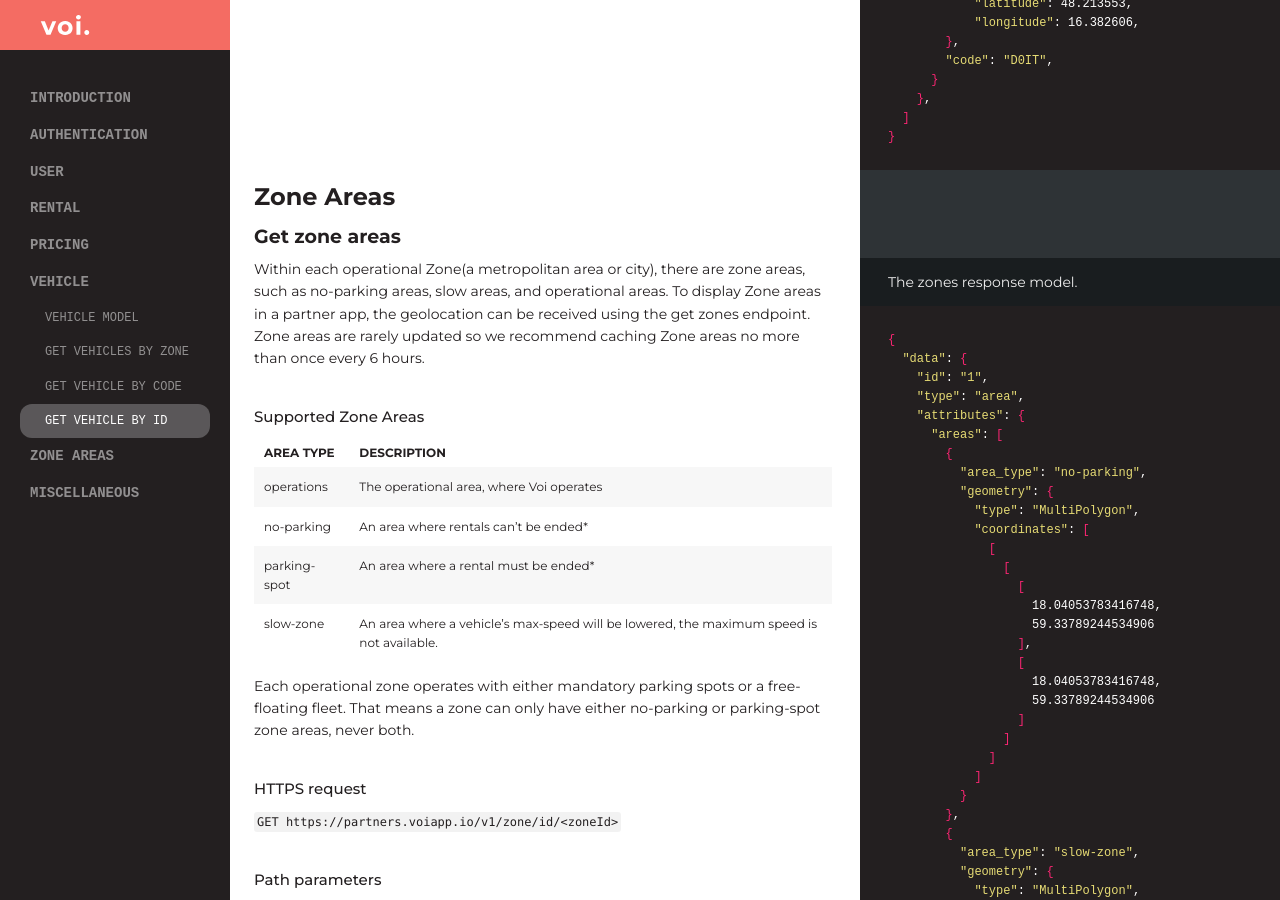
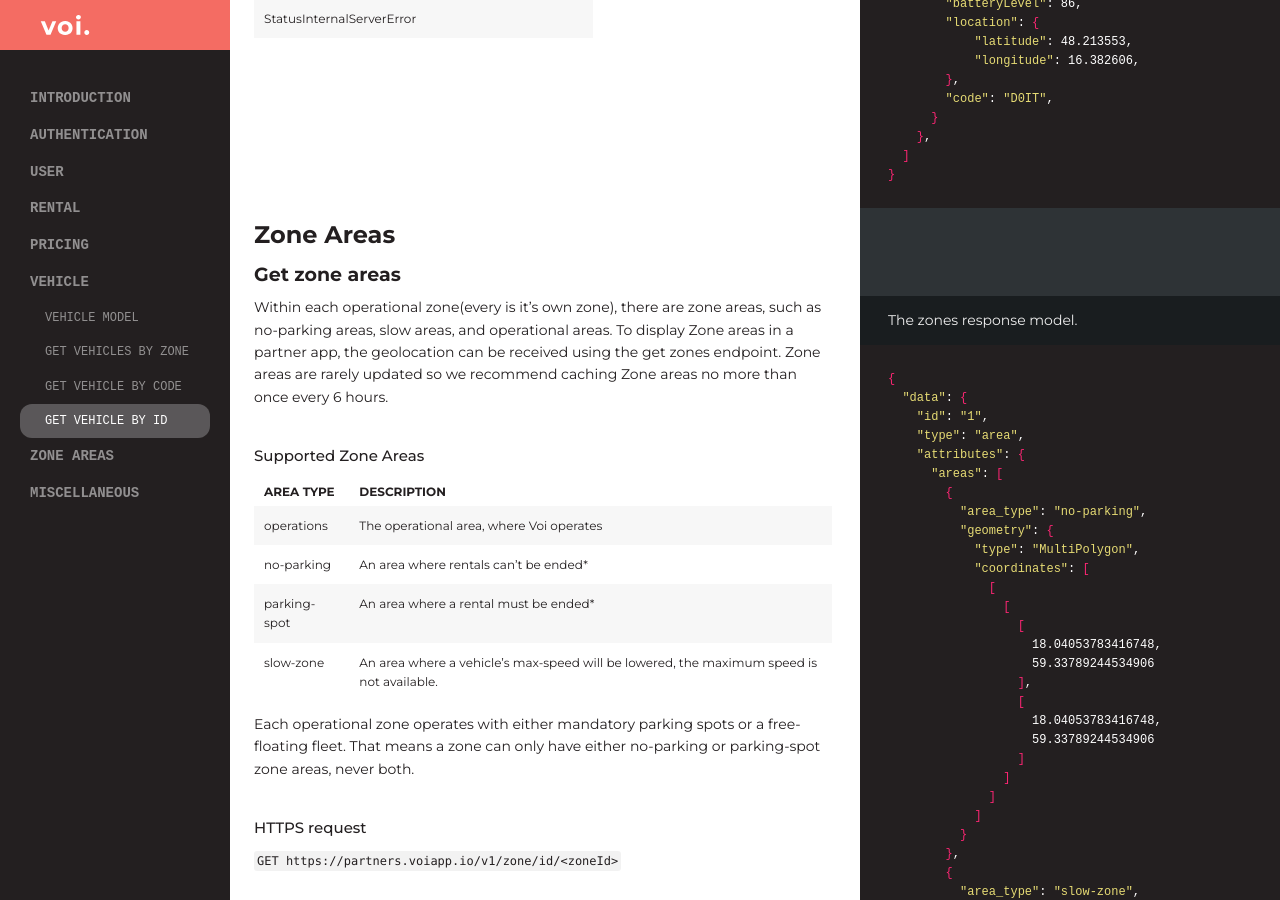
Before and after one commit to voi-api/voi-api.github.io, a Jekyll site: the page built from maas-pro.md, in a window 1280 px wide and 900 px high, scrolled down 13312 px. Built offline with Jekyll 4.4.1, drawn with Linux system fonts in a browser that asks for light colours; some web fonts are replaced; some of the changed text lies outside the part shown.

Commit message:
clarifications

````diff
--- a/maas-pro.md
+++ b/maas-pro.md
@@ -845,7 +845,7 @@ StatusInternalServerError| |
 }
 ```
 
-Within each operational Zone(a metropolitan area or city), there are zone areas, such as no-parking areas, slow areas, and operational areas. To display Zone areas in a partner app, the geolocation can be received using the get zones endpoint. Zone areas are rarely updated so we recommend caching Zone areas no more than once every 6 hours.
+Within each operational zone(every is it's own zone), there are zone areas, such as no-parking areas, slow areas, and operational areas. To display Zone areas in a partner app, the geolocation can be received using the get zones endpoint. Zone areas are rarely updated so we recommend caching Zone areas no more than once every 6 hours.
 
 ### Supported Zone Areas
 
````
Also changed, not shown: other parts of maas-pro.md (+7 -7 lines).
